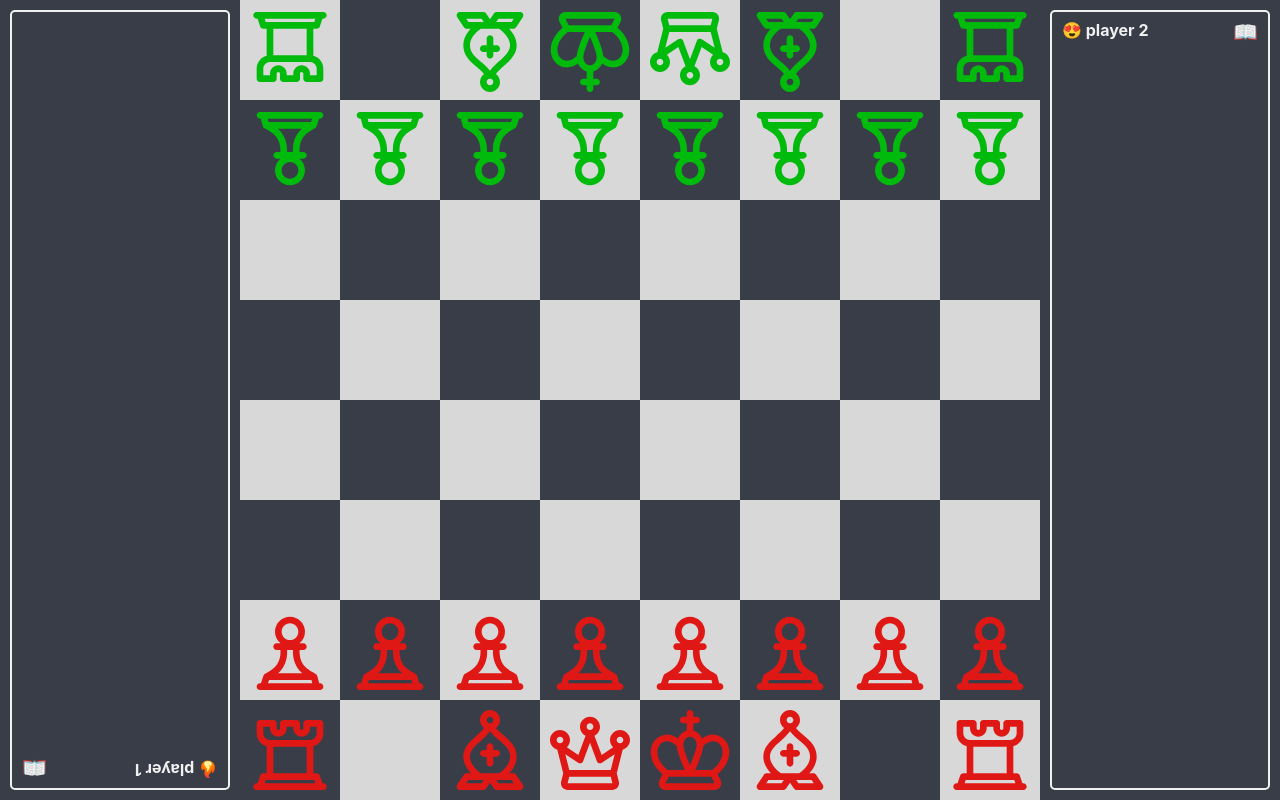
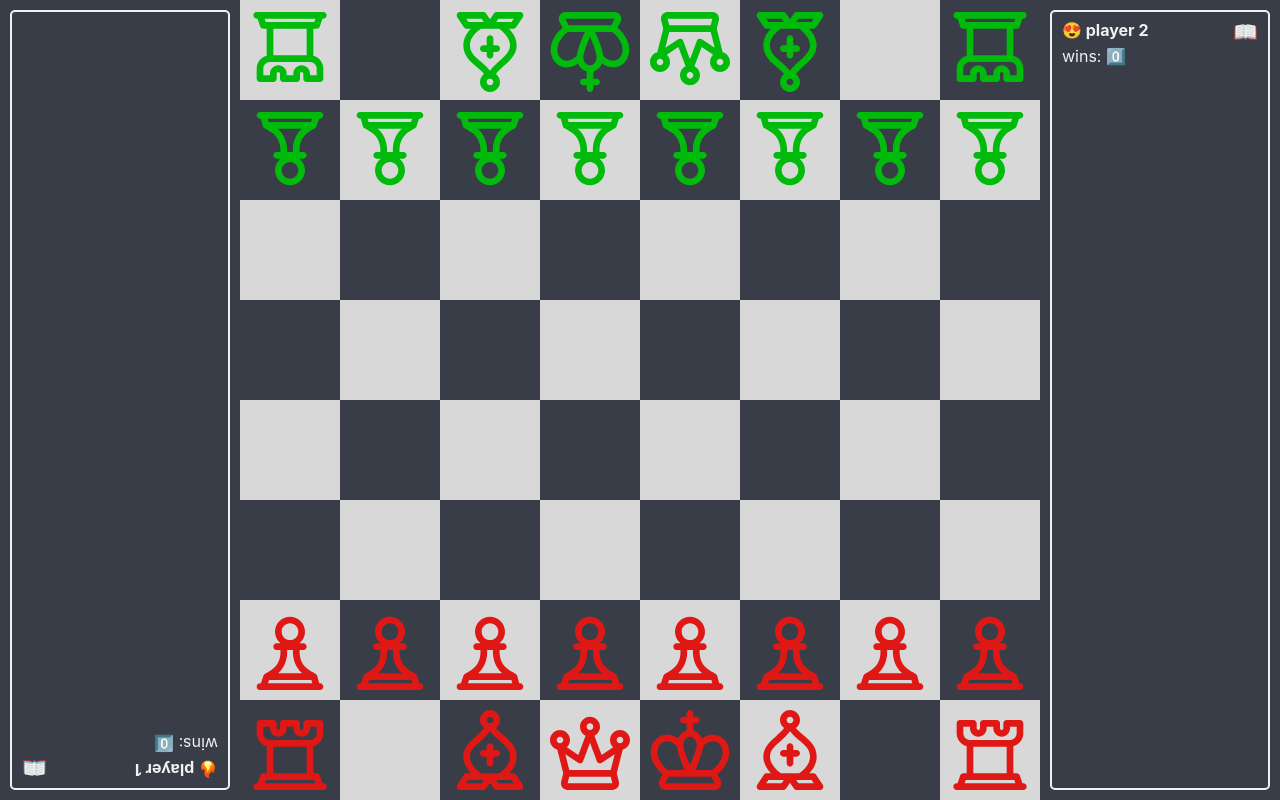
Before and after one commit to torkil-ksat/chess-app, a React (Vite) app: page / in a window 1280 px wide. Built offline with nearby package versions, Linux system fonts and the light colour scheme; some icons are missing.

Commit message:
added some functions and win number

```diff
--- a/src/App.jsx
+++ b/src/App.jsx
@@ -18,6 +18,8 @@ function App() {
   const [board, setBoard] = useState(startingConfig);
   const [showPopup, setShowPopup] = useState(false);
   const [isLandscape, setIsLandscape] = useState(false);
+  const [score, setScore] = useState([0, 0]);
+  const [playerPopup, setPlayerPopup] = useState();
 
   useEffect(() => {
     const handleOrientationChange = (e) => {
@@ -35,15 +37,28 @@ function App() {
 
   return (
     <div id="main" className={isLandscape ? "landscape" : "portrait"}>
-      <Player player={"player1"} setShowPopup={setShowPopup} />
+      <Player
+        player={"player1"}
+        setShowPopup={setShowPopup}
+        wins={score[0]}
+        setPlayerPopup={setPlayerPopup}
+      />
       <Board board={board} setBoard={setBoard} />
-      <Player player={"player2"} setShowPopup={setShowPopup} />
+      <Player
+        player={"player2"}
+        setShowPopup={setShowPopup}
+        wins={score[1]}
+        setPlayerPopup={setPlayerPopup}
+      />
       {showPopup && (
         <Popup
           type={"menu"}
           setShowPopup={setShowPopup}
           startingConfig={startingConfig}
           setBoard={setBoard}
+          player={playerPopup}
+          score={score}
+          setScore={setScore}
         />
       )}
     </div>
--- a/src/components/Player.jsx
+++ b/src/components/Player.jsx
@@ -1,16 +1,57 @@
 import React from "react";
 
-function Player({ player: player, setShowPopup: setShowPopup }) {
+function Player({
+  player: player,
+  setShowPopup: setShowPopup,
+  wins: wins,
+  setPlayerPopup: setPlayerPopup,
+}) {
+  let winsEmoji;
+  switch (wins) {
+    case 0:
+      winsEmoji = "0️⃣";
+      break;
+    case 1:
+      winsEmoji = "1️⃣";
+      break;
+    case 2:
+      winsEmoji = "2️⃣";
+      break;
+    case 3:
+      winsEmoji = "3️⃣";
+      break;
+    case 4:
+      winsEmoji = "4️⃣";
+      break;
+    case 5:
+      winsEmoji = "5️⃣";
+      break;
+    case 6:
+      winsEmoji = "6️⃣";
+      break;
+    case 7:
+      winsEmoji = "7️⃣";
+      break;
+    case 8:
+      winsEmoji = "8️⃣";
+      break;
+    case 9:
+      winsEmoji = "9️⃣";
+      break;
+  }
+
   return (
     <div className={"player-card " + player}>
       <div className="player-info">
         <p className="player-name">
           {player === "player1" ? "🔥 player 1" : "😍 player 2"}
         </p>
+        <p className="player-wins">wins: {winsEmoji}</p>
       </div>
       <div className="sidebar">
         <button
           onClick={() => {
+            setPlayerPopup(player);
             setShowPopup(true);
           }}
         >
--- a/src/components/Popup.jsx
+++ b/src/components/Popup.jsx
@@ -5,6 +5,9 @@ function Popup({
   setShowPopup: setShowPopup,
   startingConfig: startingConfig,
   setBoard: setBoard,
+  player: player,
+  score: score,
+  setScore: setScore,
 }) {
   function newGame() {
     setBoard(startingConfig);
@@ -12,6 +15,15 @@ function Popup({
   }
   function refreshPage() {
     window.location.reload(true);
+  }
+  function addWin(target) {
+    let newScore = score;
+    if (target === "player1") {
+      newScore[0] += 1;
+    } else {
+      newScore[1] += 1;
+    }
+    setScore(score);
   }
 
   return (
@@ -52,6 +64,17 @@ function Popup({
               🧨
             </button>
           </div>
+          <div className="popup-option">
+            <p>give me a win: </p>
+            <button
+              onClick={() => {
+                addWin(player);
+                setShowPopup(false);
+              }}
+            >
+              🏆
+            </button>
+          </div>
         </div>
       </div>
     </div>
--- a/src/styles/player.scss
+++ b/src/styles/player.scss
@@ -8,6 +8,9 @@
   display: flex;
   justify-content: space-between;
   .player-info {
+    display: flex;
+    flex-direction: column;
+    gap: 1rem;
     .player-name {
       font-weight: bold;
     }
```
